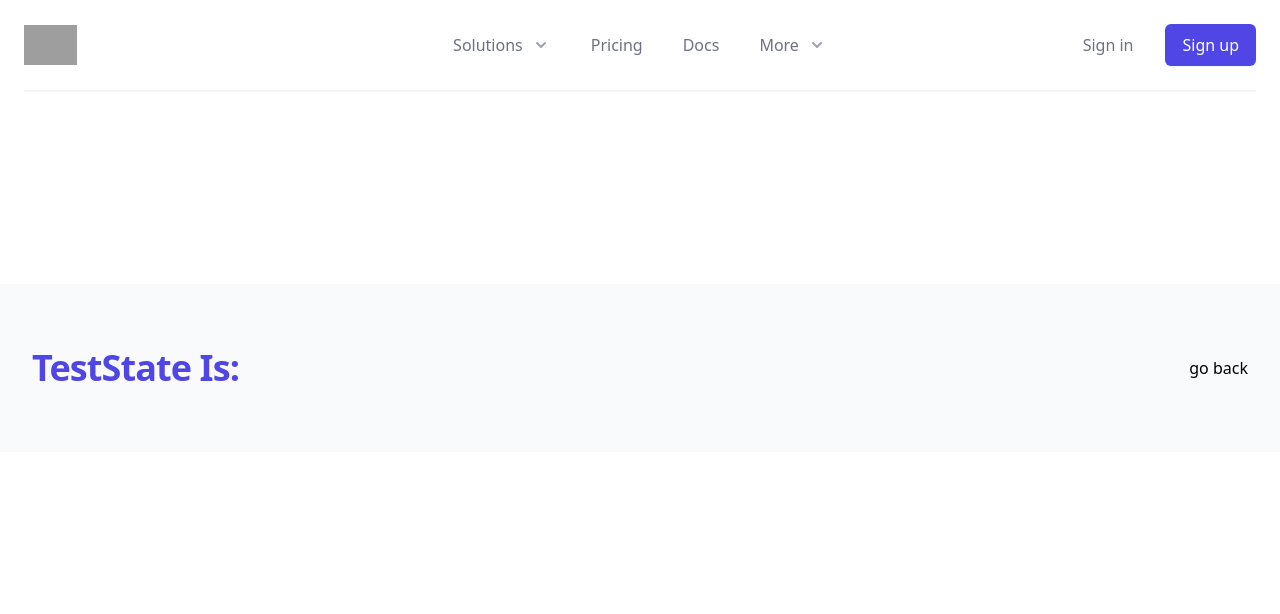
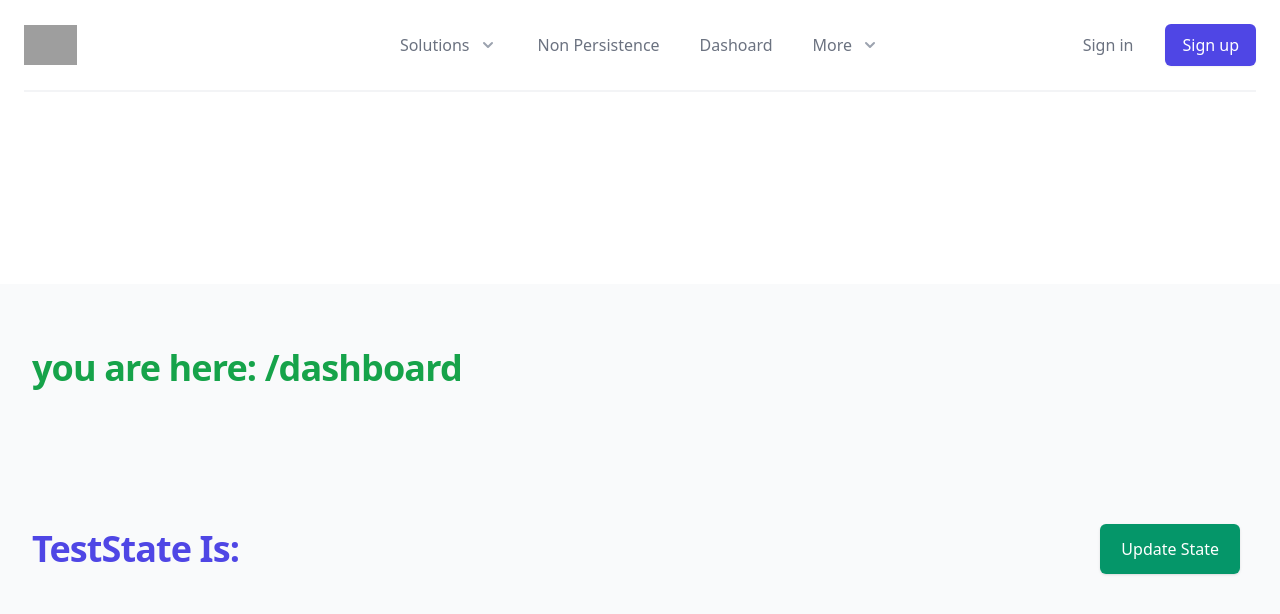
Before and after one commit to jurassicjs/nuxt3-laravel-dev, a Nuxt app in the folder apps/nuxt-app/: page /dashboard in a window 1280 px wide. Shown: the top 614 px of the page. Built offline with nearby package versions, Linux system fonts and the light colour scheme; grey boxes are pictures that could not be loaded.

Commit message:
feature(setup) display non persistence

```diff
--- /dev/null
+++ b/apps/nuxt-app/components/elements/YouAreHere.vue
@@ -0,0 +1,9 @@
+<template>
+  <div class="bg-gray-50">
+    <div class="max-w-7xl mx-auto py-12 px-4 sm:px-6 lg:py-16 lg:px-8 lg:flex lg:items-center lg:justify-between">
+      <h2 class="text-3xl font-extrabold tracking-tight text-gray-900 sm:text-4xl">
+        <span class="block text-green-600">you are here: {{ $router.currentRoute.value.fullPath }}</span>
+      </h2>
+    </div>
+  </div>
+</template>
--- a/apps/nuxt-app/components/layout/navbar.vue
+++ b/apps/nuxt-app/components/layout/navbar.vue
@@ -54,8 +54,16 @@
            <solution-drop/>
           </div>
 
-          <a href="#" class="text-base font-medium text-gray-500 hover:text-gray-900"> Pricing </a>
-          <a href="#" class="text-base font-medium text-gray-500 hover:text-gray-900"> Docs </a>
+          <nuxt-link to="/non-persistent-state" >
+            <span class="text-base font-medium text-gray-500 hover:text-gray-900">
+                Non Persistence
+            </span>
+          </nuxt-link>
+          <nuxt-link to="/dashboard" >
+            <span class="text-base font-medium text-gray-500 hover:text-gray-900">
+                Dashoard
+            </span>
+          </nuxt-link>
 
           <div class="relative">
             <!-- Item active: "text-gray-900", Item inactive: "text-gray-500" -->
--- a/apps/nuxt-app/pages/dashboard.vue
+++ b/apps/nuxt-app/pages/dashboard.vue
@@ -2,9 +2,13 @@
 import Navbar from "~/components/layout/navbar.vue";
 import ActionButton from "~/components/elements/ActionButton.vue";
 import {useState} from "#app";
+import YouAreHere from "~/components/elements/YouAreHere.vue";
+
 const testState = useState('testState')
 
-
+function updateTestState() {
+  testState.value = 'dashboard updated value is now set'
+}
 
 </script>
 <template>
@@ -12,14 +16,24 @@
     <navbar/>
     <div class="h-48">
     </div>
+
+
+    <YouAreHere/>
+
+
     <div class="bg-gray-50">
       <div class="max-w-7xl mx-auto py-12 px-4 sm:px-6 lg:py-16 lg:px-8 lg:flex lg:items-center lg:justify-between">
         <h2 class="text-3xl font-extrabold tracking-tight text-gray-900 sm:text-4xl">
           <span class="block text-indigo-600">TestState Is: {{ testState }}</span>
         </h2>
-        <nuxt-link to="/non-persistent-state">
-          go back
-        </nuxt-link>
+        <div class="mt-8 flex lg:mt-0 lg:flex-shrink-0">
+          <ActionButton
+            actionClasses="bg-emerald-600"
+            title="Update State"
+            action-link="fake"
+            @action="updateTestState"
+          />
+        </div>
       </div>
     </div>
   </div>
--- a/apps/nuxt-app/pages/non-persistent-state.vue
+++ b/apps/nuxt-app/pages/non-persistent-state.vue
@@ -2,10 +2,11 @@
 import Navbar from "~/components/layout/navbar.vue";
 import ActionButton from "~/components/elements/ActionButton.vue";
 import {useState} from "#app";
+import YouAreHere from "~/components/elements/YouAreHere.vue";
 const testState = useState('testState', () => 'initial value is set')
 
 function updateTestState() {
-  testState.value = 'updated value is now set'
+  testState.value = 'non-persistent updated value is now set'
 }
 
 
@@ -15,10 +16,16 @@
     <navbar/>
     <div class="h-48">
     </div>
+
+    <div class="bg-gray-50">
+      <YouAreHere/>
+    </div>
+
+
     <div class="bg-gray-50">
       <div class="max-w-7xl mx-auto py-12 px-4 sm:px-6 lg:py-16 lg:px-8 lg:flex lg:items-center lg:justify-between">
         <h2 class="text-3xl font-extrabold tracking-tight text-gray-900 sm:text-4xl">
-          <span class="block text-indigo-600">TestStateIs: {{ testState }}</span>
+          <span class="block text-indigo-600">Test State Is: {{ testState }}</span>
         </h2>
         <div class="mt-8 flex lg:mt-0 lg:flex-shrink-0">
           <ActionButton
@@ -28,9 +35,6 @@
             @action="updateTestState"
           />
         </div>
-        <nuxt-link to="/dashboard">
-          go to dash
-        </nuxt-link>
       </div>
     </div>
   </div>
--- a/apps/nuxt-app/pages/register.vue
+++ b/apps/nuxt-app/pages/register.vue
@@ -5,6 +5,7 @@
 import {IUser} from "~/types/IUser";
 import {IOrderResponse} from "~/types/order";
 import {useAsyncData} from "nuxt3/app";
+import Navbar from "~/components/layout/navbar.vue";
 // import {registerUser} from "~/composables/useUser";
 
 const config: RuntimeConfig = useRuntimeConfig();
@@ -76,6 +77,8 @@
 <!--</script>-->
 
 <template>
+  <div>
+    <navbar/>
     <div class="min-h-full flex items-center justify-center py-12 px-4 sm:px-6 lg:px-8">
       <div class="max-w-md w-full space-y-8">
         <div>
@@ -163,5 +166,5 @@
         </form>
       </div>
     </div>
-
+  </div>
 </template>
```
Lines whose indentation alone changed are shown as unchanged.
